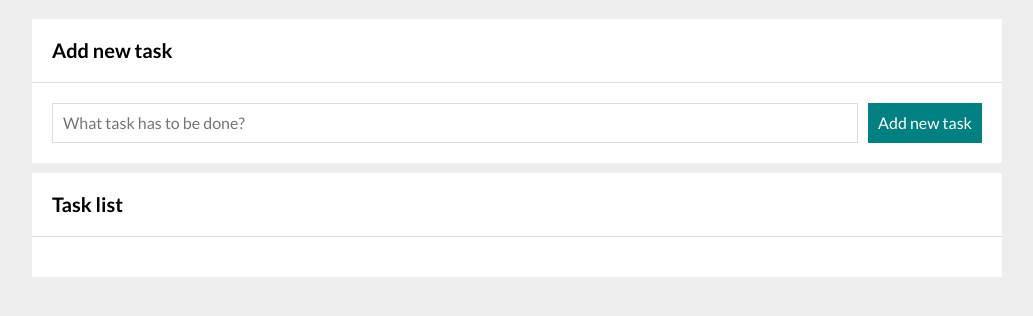
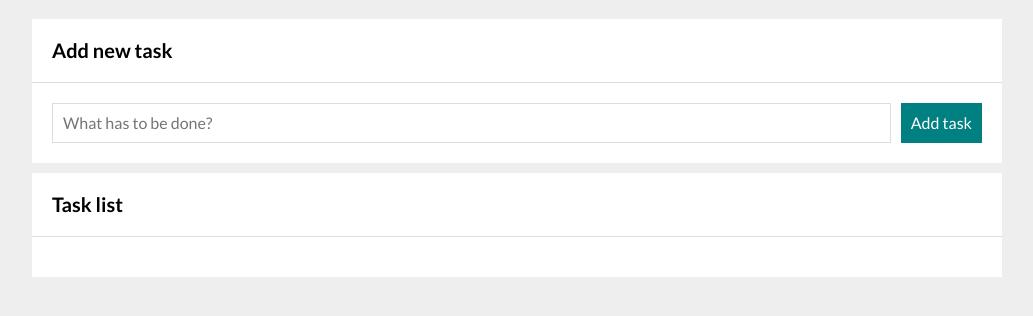
Before and after one commit to Patkolino/ToDoList, a plain HTML site: page index.html in a window 1280 px wide. Shown: the part 76-392 px from the top of the page, without its empty margins (123-1156 px from the left). Drawn offline with nearby package versions, Linux system fonts and the light colour scheme.

Commit message:
changed wording for the input placeholder, added README and screenshots for app usage instructions

```diff
--- a/index.html
+++ b/index.html
@@ -33,8 +33,8 @@
 
         <div class="section__container">
             <form class="form js-form">
-                <input class="form__input js-newTask" placeholder="What task has to be done?">
-                <button class="form__button">Add new task</button>
+                <input class="form__input js-newTask" placeholder="What has to be done?">
+                <button class="form__button">Add task</button>
             </form>
         </div>
 
```
Also changed, not shown: images/AddTask.jpg (added), images/CompletedTask.jpg (added), images/DeleteTask.jpg (added), images/MobilePreview.jpg (added), images/MobileView.jpg (added), images/NewTaskAdded.jpg (added), images/PagePreview.jpg (added), images/TaskDeleted.jpg (added), images/TaskDone.jpg (added), images/TaskInput.jpg (added), 1 other file.
